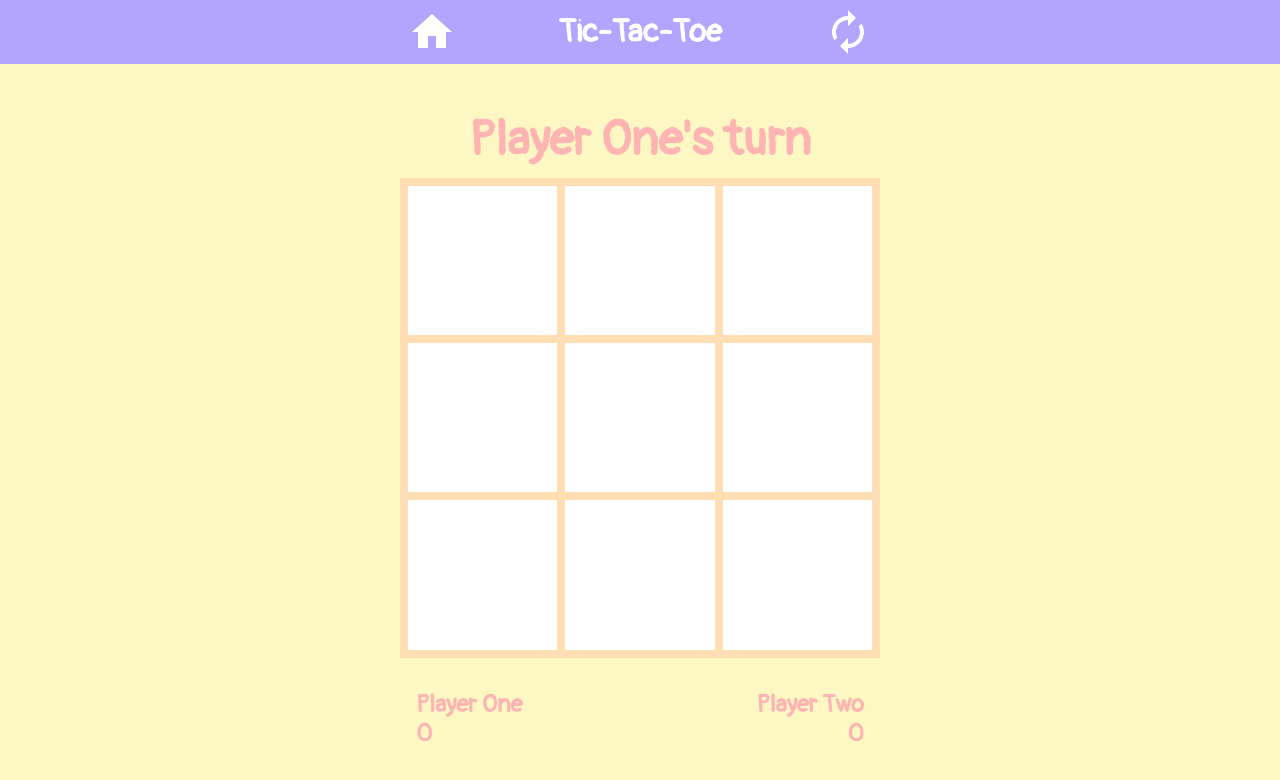
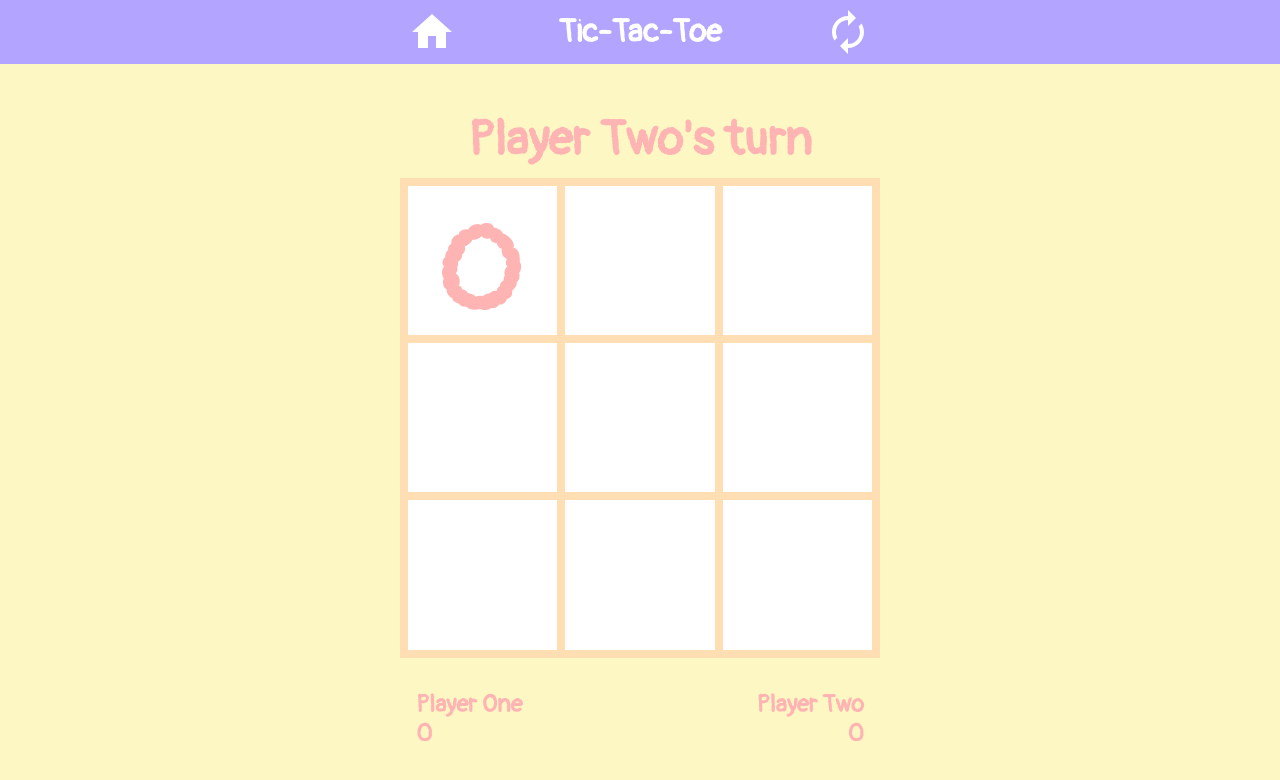
Before and after one commit to rintheo/tic-tac-toe, a plain HTML site: page index.html in a window 1280 px wide. Both pictures are taken after a click on the button 482 px from the left and 260 px from the top of the page. Drawn offline with Linux system fonts and the light colour scheme.

Commit message:
Add function to play one round through the UI

```diff
--- a/script.js
+++ b/script.js
@@ -12,7 +12,7 @@ const game = (() => {
             for (let i = 0; i < _rows; i++) {
                 _board[i] = [];
                 for (let j = 0; j < _columns; j++) {
-                    _board[i].push('-');
+                    _board[i].push('');
                 }
             }
         }
@@ -20,10 +20,14 @@ const game = (() => {
         // Initialize the board for the first game
         resetBoard();
 
+        const getRowCount = () => _rows;
+        const getColumnCount = () => _columns;
         const getBoard = () => _board;
         const printBoard = () => console.log(_board); // For console version only
 
         return {
+            getRowCount,
+            getColumnCount,
             getBoard,
             printBoard, // For console version only
             resetBoard,
@@ -42,57 +46,57 @@ const game = (() => {
     ];
 
     let _activePlayer = _players[0];
-    const getActivePlayer = () => _activePlayer;
     const _switchActivePlayer = () => _activePlayer = _activePlayer === _players[0] ? _players[1] : _players[0];
-    const _printActivePlayer = () => console.log(`It's ${_activePlayer().name}'s turn!`);
+    const _printActivePlayer = () => console.log(`It's ${_activePlayer.name}'s turn!`);
 
     let _winningPlayer = '';
-    const getWinningPlayer = () => _winningPlayer;
 
     let _gameOver = false;
 
     const playRound = (row, column) => {
         if (_gameOver === true) return;
-        if (_gameBoard.getBoard()[row][column] !== '-') return;
+        if (_gameBoard.getBoard()[row][column] !== '') return;
 
-        _gameBoard.getBoard()[row][column] = _activePlayer().mark;
+        _gameBoard.getBoard()[row][column] = _activePlayer.mark;
         _gameBoard.printBoard(); // For console version only
+
+        // Return true for successful round
 
         if (_checkForWinner()) {
             _gameOver = true;
             console.log(`Winner is ${_winningPlayer.name}!`);
-            return;
+            return true;
         }
 
         if (_checkForDraw()) {
             _gameOver = true;
             console.log('draw');
-            return;
+            return true;
         }
 
         _switchActivePlayer();
         _printActivePlayer();
+
+        return true;
     }
 
     const _checkForWinner = () => {
-        const rows = _gameBoard.getBoard().length;
-        const columns = _gameBoard.getBoard()[0].length;
         let testLines = [];
         let testLineIndex = 0;
 
         // Log each row
-        for (let i = 0; i < rows; i++) {
+        for (let i = 0; i < _gameBoard.getRowCount(); i++) {
             testLines[testLineIndex] = [];
-            for (let j = 0; j < columns; j++) {
+            for (let j = 0; j < _gameBoard.getColumnCount(); j++) {
                 testLines[testLineIndex].push(_gameBoard.getBoard()[i][j]);
             }
             testLineIndex++;
         }
 
         // Log each column
-        for (let j = 0; j < columns; j++) {
+        for (let j = 0; j < _gameBoard.getColumnCount(); j++) {
             testLines[testLineIndex] = [];
-            for (let i = 0; i < rows; i++) {
+            for (let i = 0; i < _gameBoard.getRowCount(); i++) {
                 testLines[testLineIndex].push(_gameBoard.getBoard()[i][j]);
             }
             testLineIndex++;
@@ -100,20 +104,20 @@ const game = (() => {
 
         // Log back diagonal
         testLines[testLineIndex] = [];
-        for (let i = 0; i <rows; i++) {
+        for (let i = 0; i <_gameBoard.getRowCount(); i++) {
             testLines[testLineIndex].push(_gameBoard.getBoard()[i][i]);
         }
         testLineIndex++;
 
         // Log front diagonal
         testLines[testLineIndex] = [];
-        for (let i = 0; i <rows; i++) {
-            testLines[testLineIndex].push(_gameBoard.getBoard()[i][columns - 1 - i]);
+        for (let i = 0; i <_gameBoard.getRowCount(); i++) {
+            testLines[testLineIndex].push(_gameBoard.getBoard()[i][_gameBoard.getColumnCount() - 1 - i]);
         }
 
         // Check logged testLines for winning condition
         for (testLine of testLines) {
-            if (testLine.every(cell => (cell !== '-') && (cell === testLine[0]))) {
+            if (testLine.every(cell => (cell !== '') && (cell === testLine[0]))) {
                 for (_player of _players) {
                     if (_player.mark === testLine[0]) {
                         _winningPlayer = _player;
@@ -125,21 +129,79 @@ const game = (() => {
     }
 
     const _checkForDraw = () => {
-        if (_gameBoard.getBoard().flat().every(cell => cell !== '-')) {
+        if (_gameBoard.getBoard().flat().every(cell => cell !== '')) {
             return true;
         }
-    };
+    }
 
     const resetGame = () => {
         _gameOver = false;
         _winningPlayer = '';
         _gameBoard.resetBoard();
-    };
+    }
+
+    const _screenController = (() => {
+        const mainTop = document.querySelector('.main-top>p');
+        const board = document.querySelector('.board');
+
+        const displayActivePlayer = () => {
+            mainTop.textContent = `${_activePlayer.name}'s turn`;
+        }
+
+        const displayWinningPlayer = () => {
+            mainTop.textContent = `${_winningPlayer.name} wins!!`;
+        }
+
+        const displayDraw = () => {
+            mainTop.textContent = `Draw!!`;
+        }
+
+        const clickBoard = (e) => {
+            if (playRound(e.target.dataset.row, e.target.dataset.column)) {
+                displayActivePlayer();
+                clearBoard();
+                generateBoard();
+                if (_gameOver) {
+                    (_winningPlayer !== '') ? displayWinningPlayer() : displayDraw() ;
+                }
+                // animateCell(e.target.dataset.row, e.target.dataset.column);
+            }
+        }
+
+        // const animateCell = (row, column) => {
+        //     const clickedCell = document.querySelector(`[data-row='${row}'][data-column='${column}']`)
+        //     clickedCell.classList.add('clicked');
+        // }
+
+        const clearBoard = () => {
+            while (board.firstChild) {board.removeChild(board.firstChild)};
+        }
+
+        const generateBoard = () => {
+            for (let i = 0; i < _gameBoard.getRowCount(); i++) {
+                for (let j = 0; j < _gameBoard.getColumnCount(); j++) {
+                    const button = document.createElement('button');
+                    button.dataset.row = i;
+                    button.dataset.column = j;
+                    button.classList.add('cell');
+                    if (_gameBoard.getBoard()[i][j] === '') {
+                        _activePlayer.mark === 'o' ? button.classList.add('one') : button.classList.add('two');
+                    }
+                    button.textContent = _gameBoard.getBoard()[i][j];
+                    button.addEventListener('click', clickBoard);
+                    board.appendChild(button);
+                }
+            }
+        }
+
+        // Initialize for the first game
+        displayActivePlayer();
+        generateBoard();
+
+    })();
 
     return {
-        playRound,
+        playRound, // Can be removed later
         resetGame,
-        getWinningPlayer,
-        getActivePlayer,
     }
 })();
--- a/style.css
+++ b/style.css
@@ -1,5 +1,6 @@
 :root {
     --color-accent: #B2A4FF;
+    --color-accent-light-transparent: rgb(255, 180, 180, 0.25);
     --color-accent-light: #FFB4B4;
     --color-accent-lighter: #FFDEB4;
     --color-accent-lightest: #FDF7C3;
@@ -121,20 +122,24 @@ p, button {
     align-items: center;
     line-height: 0;
     font-size: min(20vh, 30vw);
+    transition: 0.1s;
 }
 
-.cell:hover span::before {
-    opacity: 0.25;
-
+.cell:hover::before {
+    color: var(--color-accent-light-transparent);
 }
 
-.cell.one:hover span::before {
+.cell.one:hover::before {
     content: 'o';
 }
 
-.cell.two:hover span::before {
+.cell.two:hover::before {
     content: 'x';
 }
+
+/* .cell.clicked {
+    background-color: var(--color-accent-lightest);
+} */
 
 .main-bot {
     display: grid;
```
Also changed, not shown: index.html (+2 -0 lines).
